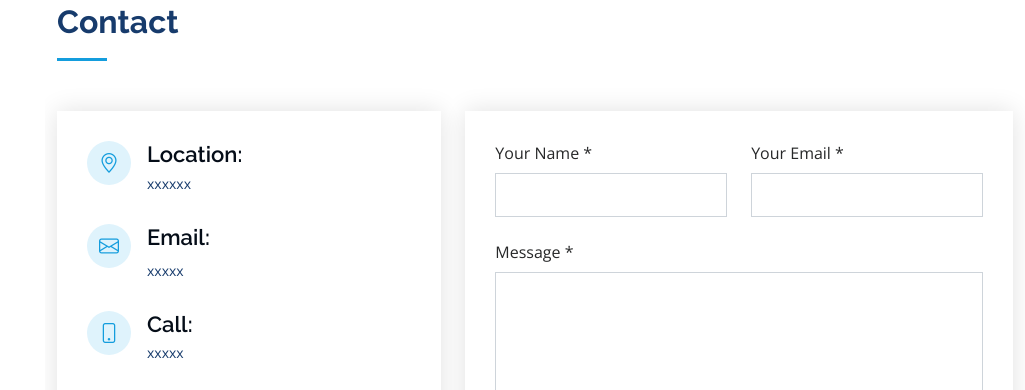
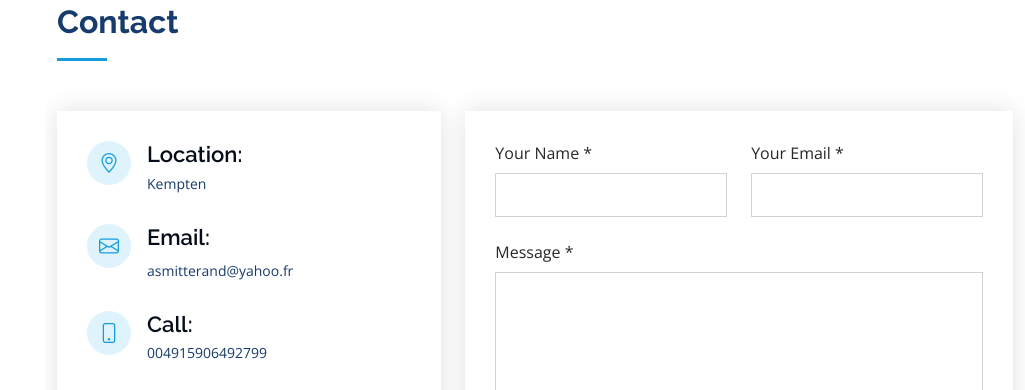
Before and after one commit to maestro2711/CV_mitterand, a plain HTML site: page index.html in a window 1280 px wide. Shown: the part 5093-5483 px from the top of the page, without its empty margins (255-1280 px from the left). Drawn offline with nearby package versions, Linux system fonts and the light colour scheme.

Commit message:
#3-location-informationen-geändert

```diff
--- a/index.html
+++ b/index.html
@@ -783,21 +783,21 @@
               <div class="address">
                 <i class="bi bi-geo-alt"></i>
                 <h4>Location:</h4>
-                <p>xxxxxx</p>
+                <p>Kempten</p>
               </div>
 
               <div class="email">
                 <i class="bi bi-envelope"></i>
                 <h4>Email:</h4>
-                <p>xxxxx</p>
+                <p>asmitterand@yahoo.fr</p>
               </div>
 
               <div class="phone">
                 <i class="bi bi-phone"></i>
                 <h4>Call:</h4>
-                <p>xxxxx</p>
+                <p>004915906492799</p>
               </div>
-              <iframe src="https://www.google.com/maps/embed?pb=!1m18!1m12!1m3!1d20267.85541777!2d8.645172715187073!3d50.58099529998533!2m3!1f0!2f0!3f0!3m2!1i1024!2i768!4f13.1!3m3!1m2!1s0x47bc58e6058a1951%3A0xdf451401d1861fc3!2sMathematikum%20Gie%C3%9Fen%20e.V.!5e0!3m2!1sde!2sde!4v1688924235403!5m2!1sde!2sde" width="600" height="450" style="border:0;" allowfullscreen="" loading="lazy" referrerpolicy="no-referrer-when-downgrade"></iframe>            </div>
+              <iframe src="https://www.google.com/maps/d/edit?hl=de&mid=1GOBrVKVylSXUsEScS1d0WIijGpkFVuQ&ll=47.7364784106087%2C10.30549024166107&z=13" width="600" height="450" style="border:0;" allowfullscreen="" loading="lazy" referrerpolicy="no-referrer-when-downgrade"></iframe>            </div>
 
           </div>
 
```
